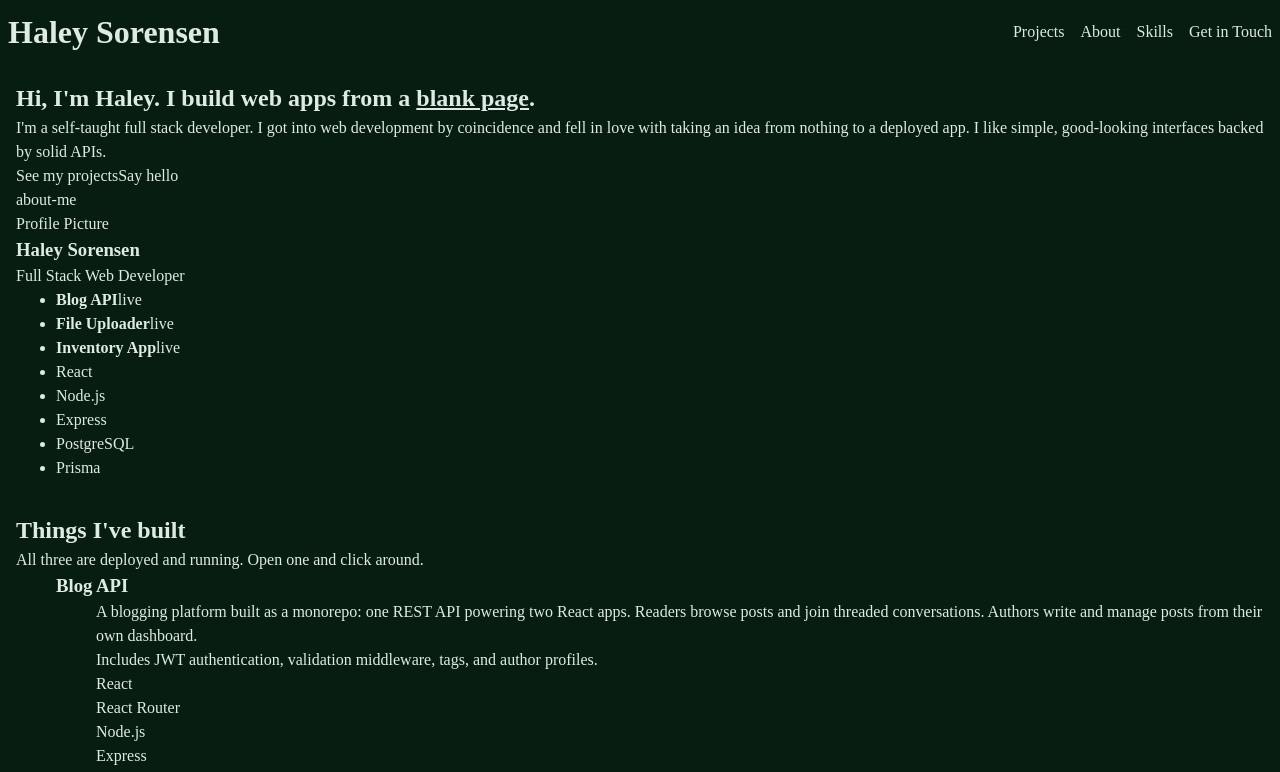
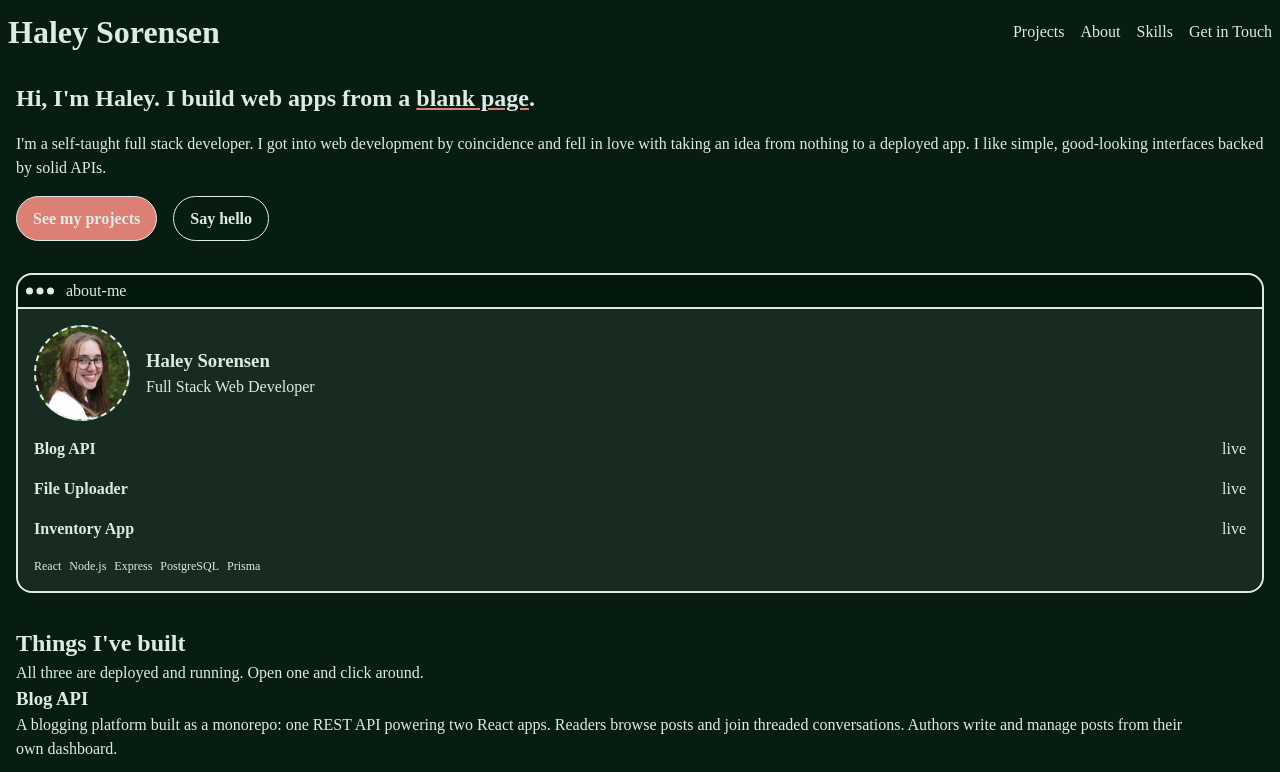
Before and after one commit to Hsoren31/Hsoren31.github.io, a React (Vite) app: page / in a window 1280 px wide. Shown: the top 772 px of the page. Built offline with nearby package versions, Linux system fonts and the light colour scheme.

Commit message:
Style: introduction section layout and color

```diff
--- a/src/components/Introduction.jsx
+++ b/src/components/Introduction.jsx
@@ -1,5 +1,6 @@
 import projects from "../../data/projects";
 import skills from "../../data/skills";
+import "../styles/introduction.css";
 
 export default function Introduction() {
   return (
@@ -13,15 +14,21 @@ export default function Introduction() {
         deployed app. I like simple, good-looking interfaces backed by solid
         APIs.
       </p>
-      <a href="#projects">See my projects</a>
-      <a href="#contact">Say hello</a>
+      <div className="links">
+        <a className="projects navigation" href="#projects">
+          See my projects
+        </a>
+        <a className="contact navigation" href="#contact">
+          Say hello
+        </a>
+      </div>
       <div id="webpage">
         <div className="title-bar">
           <p>about-me</p>
         </div>
-      </div>
+        <div className="webpage-content">
           <div id="heading">
-        <div>Profile Picture</div>
+            <div id="profile-picture"></div>
             <div className="sidebar">
               <h3>Haley Sorensen</h3>
               <p>Full Stack Web Developer</p>
@@ -37,13 +44,15 @@ export default function Introduction() {
               ))}
             </ul>
           </div>
-      <div id="teck-stack">
+          <div id="tech-stack">
             <ul>
               {skills.core.map((tech) => (
                 <li>{tech}</li>
               ))}
             </ul>
           </div>
+        </div>
+      </div>
     </section>
   );
 }
--- /dev/null
+++ b/src/styles/introduction.css
@@ -0,0 +1,109 @@
+#introduction {
+  display: grid;
+  gap: 1rem;
+}
+
+#introduction > h1 > u {
+  text-decoration-color: var(--clr-accent);
+}
+
+.links {
+  display: flex;
+  gap: 1rem;
+}
+
+.navigation {
+  background-color: var(--clr-surface);
+  padding: 0.6em 1em;
+  font-weight: 600;
+  border: 1px solid var(--clr-text);
+  border-radius: 2em;
+}
+
+.projects.navigation {
+  background-color: var(--clr-accent);
+  color: var(--clr-bg);
+}
+
+#webpage {
+  margin-top: 1rem;
+  border-radius: 1em;
+  border: 2px solid var(--clr-text);
+}
+
+.title-bar {
+  border-bottom: 2px solid var(--clr-text);
+  border-top-left-radius: 1em;
+  border-top-right-radius: 1em;
+  background-color: var(--clr-surface-3);
+}
+
+.title-bar > p {
+  display: flex;
+  align-items: center;
+  gap: 8px;
+}
+
+.title-bar > p::before {
+  content: "";
+  display: inline-block;
+  background-image: url("../assets/ellipsis-solid.svg");
+  background-repeat: no-repeat;
+  background-size: contain;
+  width: 32px;
+  aspect-ratio: 1;
+  margin-left: 8px;
+}
+
+.webpage-content {
+  padding: 1em;
+  display: grid;
+  gap: 1em;
+  background-color: var(--clr-surface-1);
+  border-bottom-left-radius: 1em;
+  border-bottom-right-radius: 1em;
+}
+
+#heading {
+  display: flex;
+  gap: 1rem;
+  align-items: center;
+}
+
+#profile-picture {
+  background-color: var(--clr-surface-4);
+  border: 2px dashed var(--clr-text);
+  border-radius: 100%;
+  min-width: 6rem;
+  aspect-ratio: 1;
+  background-image: url(../assets/profile-picture.jpg);
+  background-size: cover;
+  background-position: right;
+  background-repeat: no-repeat;
+}
+
+#projects {
+  display: grid;
+
+  ul {
+    margin: 0;
+    padding: 0;
+    list-style: none;
+    display: grid;
+    gap: 1rem;
+  }
+
+  li {
+    display: flex;
+    justify-content: space-between;
+  }
+}
+
+#tech-stack > ul {
+  margin: 0;
+  padding: 0;
+  display: flex;
+  gap: 0.5rem;
+  list-style: none;
+  font-size: 12px;
+}
--- a/vite.config.js
+++ b/vite.config.js
@@ -4,5 +4,5 @@ import react from "@vitejs/plugin-react";
 // https://vite.dev/config/
 export default defineConfig({
   plugins: [react()],
-  base: "/",
+  base: "https://hsoren31.github.io/",
 });
```
Also changed, not shown: src/assets/ellipsis-solid.svg (added), src/assets/profile-picture.jpg (added). Lines whose indentation alone changed are shown as unchanged.
